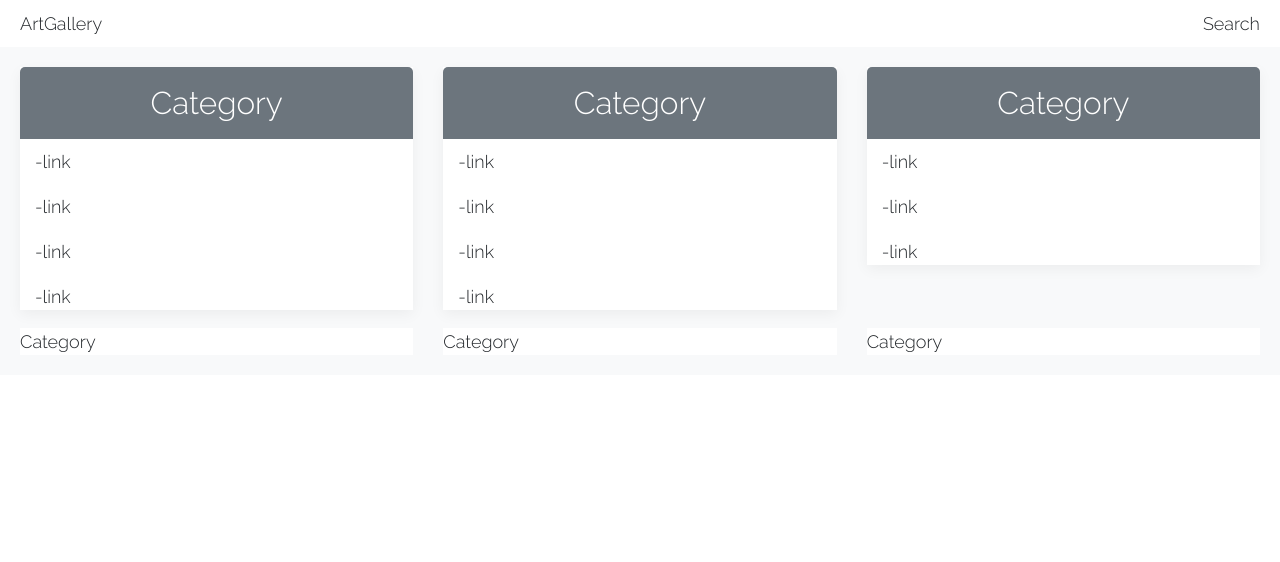
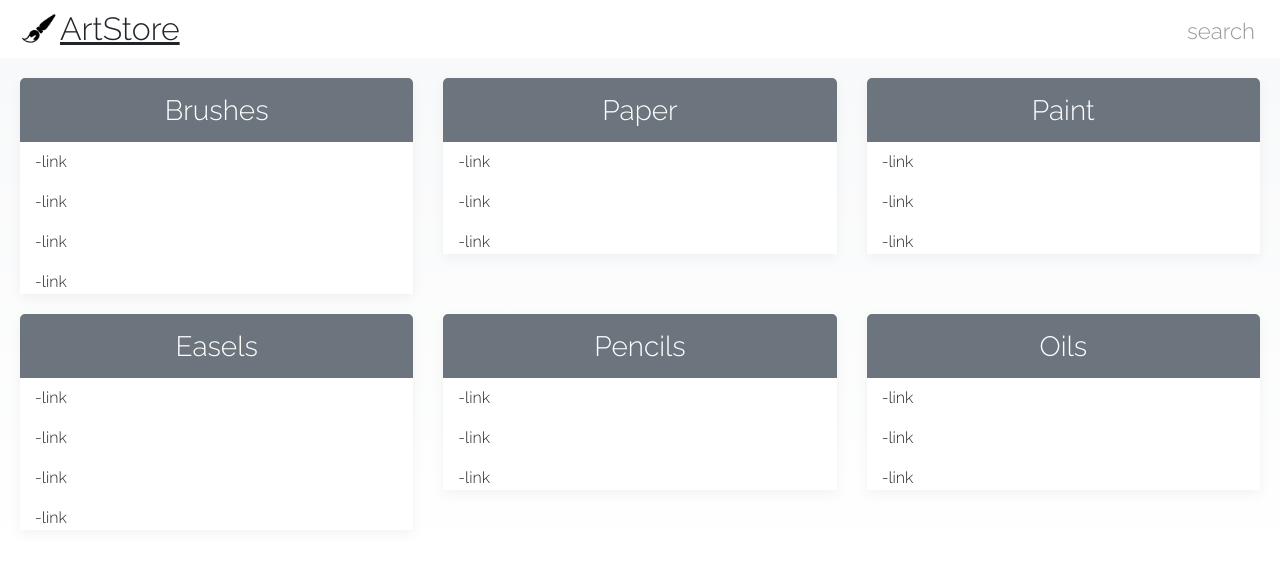
Before and after one commit to kegriz/artshop, a website built with webpack: page src/index.html in a window 1280 px wide. Built offline with nearby package versions, Linux system fonts and the light colour scheme.

Commit message:
html+css stage complete

```diff
--- a/src/index.html
+++ b/src/index.html
@@ -9,11 +9,19 @@
 <body>
 
   <div class="header">
-
-    <div class="row align-items-center">
-      <div class="col-md top-panel">
-        <div class="brand">ArtGallery</div>
-        <div class="search">Search</div>
+    <div class="row">
+      <div class="col-md-6">
+        <div class="brand">
+          <img src="/assets/logo.png">
+          <h2>ArtStore</h2>
+        </div>
+      </div>
+      <div class="col-md-6">
+        <div class="search float-right">
+          <input type="text" required>
+          <span class="bar"></span>
+          <label>search</label>
+        </div>
       </div>
     </div>
   </div>
@@ -23,9 +31,9 @@
 
       <div class="row ">
 
-        <div class="col-md">
+        <div class="col-md-4">
           <div class="category box-shadow">
-            <h3 class="category__title">Category</h3>
+            <h3 class="category__title">Brushes</h3>
             <div class="category__content container-fluid">
               <p>-link</p>
               <p>-link</p>
@@ -35,9 +43,31 @@
           </div>
         </div>
 
-        <div class="col-md">
+        <div class="col-md-4">
           <div class="category box-shadow">
-            <h3 class="category__title">Category</h3>
+            <h3 class="category__title">Paper</h3>
+            <div class="category__content container-fluid">
+              <p>-link</p>
+              <p>-link</p>
+              <p>-link</p>
+            </div>
+          </div>
+        </div>
+
+        <div class="col-md-4">
+          <div class="category box-shadow">
+            <h3 class="category__title">Paint</h3>
+            <div class="category__content container-fluid">
+              <p>-link</p>
+              <p>-link</p>
+              <p>-link</p>
+            </div>
+          </div>
+        </div>
+
+        <div class="col-md-4">
+          <div class="category box-shadow">
+            <h3 class="category__title">Easels</h3>
             <div class="category__content container-fluid">
               <p>-link</p>
               <p>-link</p>
@@ -47,9 +77,20 @@
           </div>
         </div>
 
-        <div class="col-md">
+        <div class="col-md-4">
           <div class="category box-shadow">
-            <h3 class="category__title">Category</h3>
+            <h3 class="category__title">Pencils</h3>
+            <div class="category__content container-fluid">
+              <p>-link</p>
+              <p>-link</p>
+              <p>-link</p>
+            </div>
+          </div>
+        </div>
+
+        <div class="col-md-4">
+          <div class="category box-shadow">
+            <h3 class="category__title">Oils</h3>
             <div class="category__content container-fluid">
               <p>-link</p>
               <p>-link</p>
@@ -60,18 +101,6 @@
 
       </div>
 
-      <div class="row">
-        <div class="col-md">
-          <div class="category">Category</div>
-        </div>
-        <div class="col-md">
-          <div class="category">Category</div>
-        </div>
-        <div class="col-md">
-          <div class="category">Category</div>
-        </div>
-      </div>
-
   </div>
 
 </body>
--- /dev/null
+++ b/src/style/_inputs.scss
@@ -0,0 +1,64 @@
+.search {
+    position:relative;
+    height: 2rem;
+    width: 18rem;
+
+    input {
+        font-size: 1.4rem;
+        width: 18rem;
+        height: 2.4rem;
+        text-align: right;
+
+        &:focus {
+            outline:none;
+        }
+
+        &[type=text] {
+            font-size: 1.2rem;
+            padding: 0 5px;
+            margin: 0;
+            border: none;
+            color: #666;
+        }
+    }
+
+    // label before click
+    label {
+        pointer-events:none;
+        color:#999;
+        font-size:1.4rem;
+        position:absolute;
+        right:5px;
+        top:5px;
+        transition:0.5s ease all;
+    }
+
+    // label "search" in input active state (moving left)
+    input:focus ~ label, input:valid ~ label {
+        right: 18rem;
+        opacity: 0;
+    }
+
+    // bar below input
+    .bar {
+        position: relative;
+        display: block;
+        width: 18rem;
+
+        &:before {
+            content:'';
+            height:2px;
+            width:0;
+            bottom:1px;
+            right: 0;
+            position:absolute;
+            background-color: lightgrey;
+            transition:0.2s ease all;
+        }
+    }
+
+    // bar active state */
+    input:focus ~ .bar:before {
+        width:100%;
+    }
+}
--- a/src/style/main.scss
+++ b/src/style/main.scss
@@ -1,5 +1,6 @@
 @import 'normalize.css';
 @import "~bootstrap/scss/bootstrap";
+@import "inputs.scss";
 
 * {
     box-sizing: border-box;
@@ -7,9 +8,8 @@
 
 html, body {
     font-family: 'Raleway', sans-serif;
-  font-size: 15px;
     @include media-breakpoint-up(xs) {
-    font-size: 15px;
+        font-size: 14px;
     }
     @include media-breakpoint-up(sm) {
         font-size: 16px;
@@ -21,25 +21,32 @@ html, body {
         font-size: 16px;
     }
     @include media-breakpoint-up(xl) {
-    font-size: 18px;
+        font-size: 16px;
     }
 }
-
-// h2, p {
-//   text-align: center;
-// }
 
 .header {
     padding: 10px 20px;
 }
-.top-panel {
+
+.brand {
     display: flex;
-  justify-content: space-between;
+
+    img {
+        height: 2.3rem;
+        padding-right: 0.2rem;
+    }
+
+    h2 {
+        text-decoration: underline;
+        margin: 0;
+    }
 }
 
 .categories {
     padding: 20px;
     background-color: #f8f9fa;
+    background: linear-gradient(#f8f9fa, white);
 }
 
 .category {
@@ -55,6 +62,11 @@ html, body {
         align-items: center;
         border-radius: 5px 5px 0 0;
     }
+
+    &__content {
+        height: fit-content;
+        margin-bottom: 20px;
+    }
 }
 
 .box-shadow {
```
Also changed, not shown: package.json (+5 -5 lines), src/assets/logo.png (added). Lines whose indentation alone changed are shown as unchanged.
